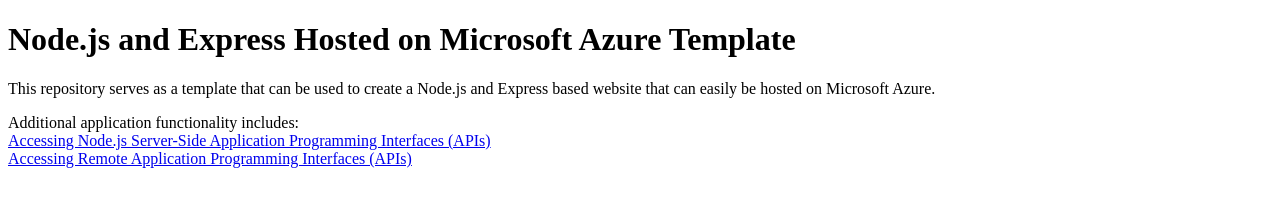
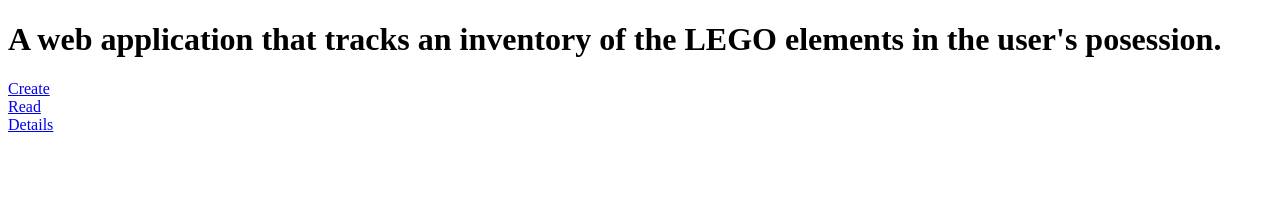
Before and after one commit to lewis-scrumbags/BrickMarket, a website: page static/index.html in a window 1280 px wide. Drawn offline with Linux system fonts and the light colour scheme.

Commit message:
added to index.html

```diff
--- a/static/index.html
+++ b/static/index.html
@@ -1,15 +1,13 @@
 <!DOCTYPE html>
 <html>
 <head>
-<title>Node on Azure</title>
+<title>BrickMarket</title>
 </head>
 <body>
-<h1>Node.js and Express Hosted on Microsoft Azure Template</h1>
-<p>This repository serves as a template that can be used to create a Node.js and Express based website that can easily
-be hosted on Microsoft Azure.</p>
+<h1>A web application that tracks an inventory of the LEGO elements in the user's posession.</h1>
+<a href="create.html">Create</a><br>
+	<a href="read">Read</a><br>
+	<a href="details">Details</a><br>
 
-Additional application functionality includes:<br />
-<a href="fetching-from-server.html">Accessing Node.js Server-Side Application Programming Interfaces (APIs)</a><br />
-<a href="fetching-remote-dog-breeds.html">Accessing Remote Application Programming Interfaces (APIs)</a>
 </body>
 </html>
```
